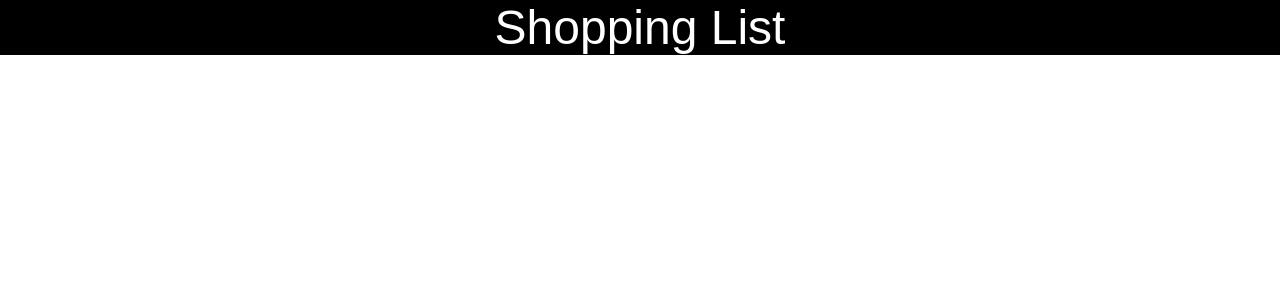
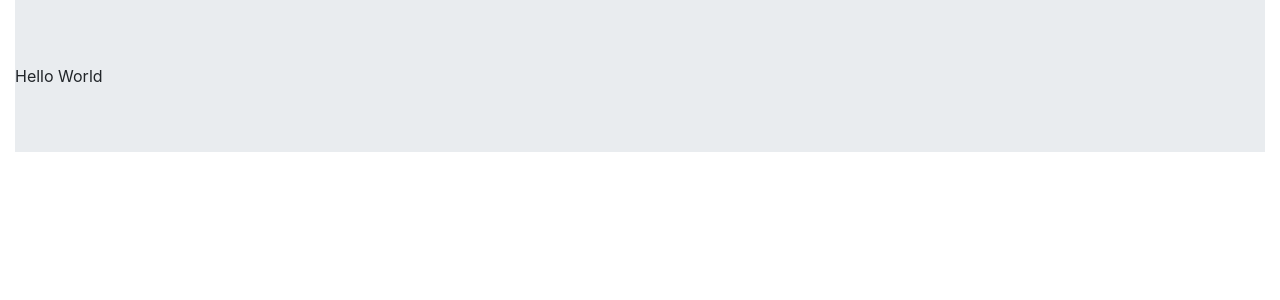
Before and after one commit to claudiorivera/react-shopping-list, a React (Create React App) app in the folder client/: page / in a window 1280 px wide. Shown: the top 300 px of the page. Built offline with nearby package versions, Linux system fonts and the light colour scheme.

Commit message:
Begin implementing Bootstrap

```diff
--- a/client/package.json
+++ b/client/package.json
@@ -7,7 +7,9 @@
     "@testing-library/jest-dom": "^4.2.4",
     "@testing-library/react": "^9.3.2",
     "@testing-library/user-event": "^7.1.2",
+    "bootstrap": "^4.4.1",
     "react": "^16.13.1",
+    "react-bootstrap": "^1.0.1",
     "react-dom": "^16.13.1",
     "react-scripts": "3.4.1"
   },
--- a/client/src/components/Header.js
+++ b/client/src/components/Header.js
@@ -1,6 +1,11 @@
 import React from "react";
-import "../styles/Header.css";
+import Jumbotron from "react-bootstrap/Jumbotron";
+import Container from "react-bootstrap/Container";
 
 export default function Header() {
-  return <div className="Header">Shopping List</div>;
+  return (
+    <Container fluid>
+      <Jumbotron fluid>Hello World</Jumbotron>
+    </Container>
+  );
 }
--- a/client/src/index.js
+++ b/client/src/index.js
@@ -2,6 +2,7 @@ import React from "react";
 import ReactDOM from "react-dom";
 import "./index.css";
 import App from "./components/App";
+import "bootstrap/dist/css/bootstrap.min.css";
 
 ReactDOM.render(
   <React.StrictMode>
--- a/client/src/styles/App.css
+++ /dev/null
@@ -1,3 +0,0 @@
-.App {
-  text-align: center;
-}
--- a/client/src/styles/Header.css
+++ /dev/null
@@ -1,7 +0,0 @@
-.Header {
-  font-size: 3rem;
-  background-color: black;
-  color: white;
-  font-family: Arial, Helvetica, sans-serif;
-  text-align: center;
-}
```
Also changed, not shown: 1 other file (tests, documents, lock files or other folders).
